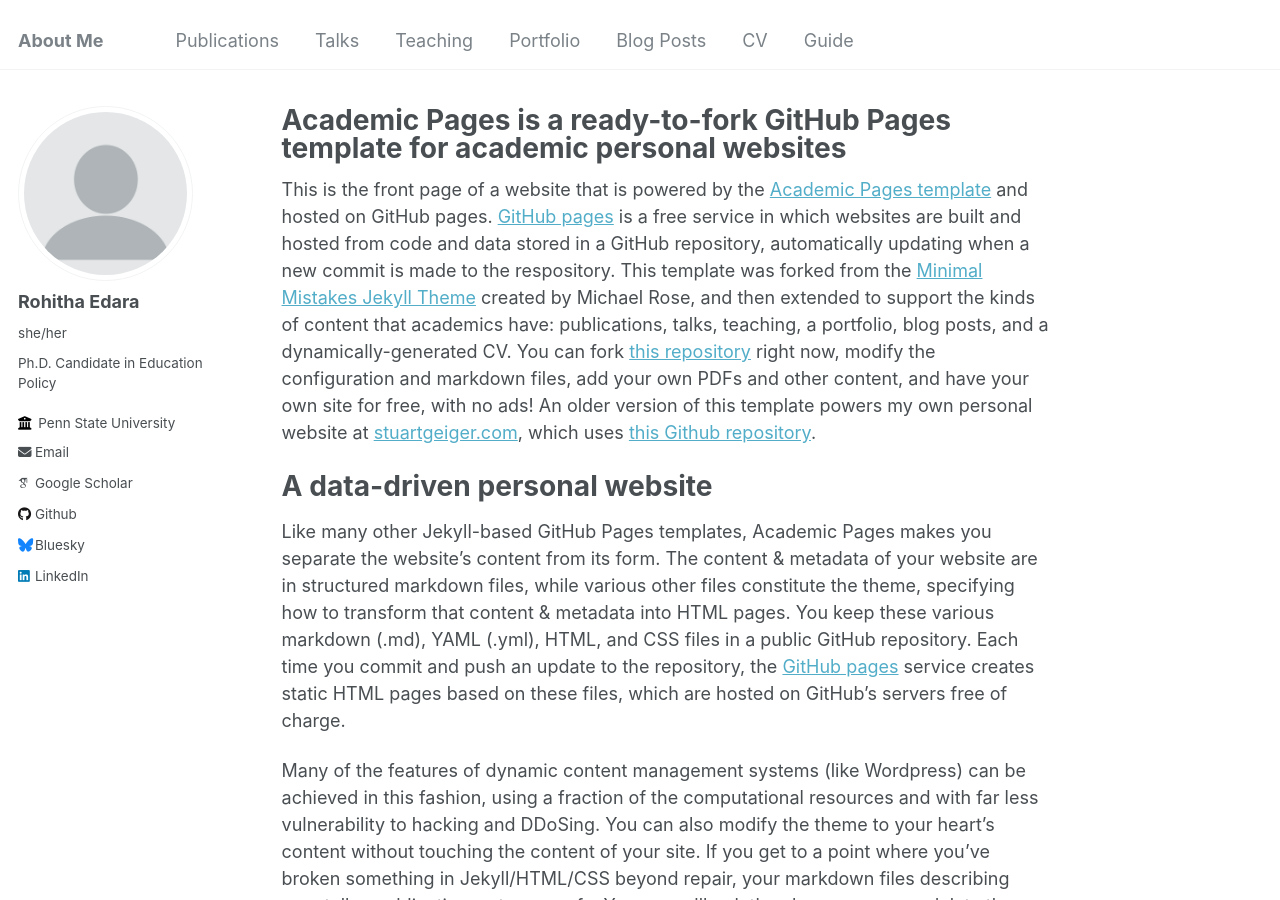
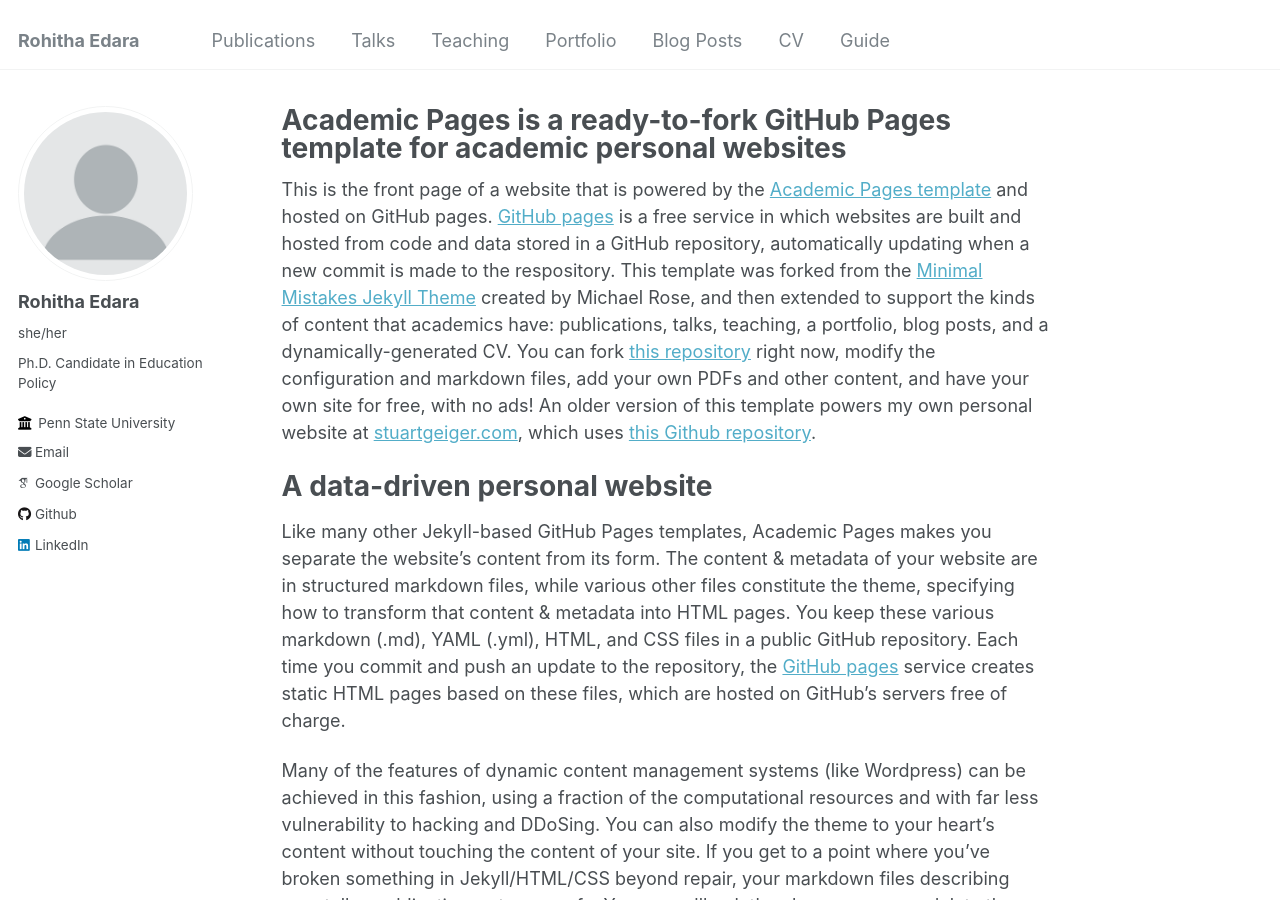
Before and after one commit to rohitha-edara/rohitha-edara.github.io, a Jekyll site: the page built from _pages/about.md, in a window 1280 px wide and 900 px high. Built offline with Jekyll 4.4.1, drawn with Linux system fonts in a browser that asks for light colours; some web fonts are replaced.

Commit message:
Update _config.yml

```diff
--- a/_config.yml
+++ b/_config.yml
@@ -8,7 +8,7 @@
 
 # Basic Site Settings
 locale                   : "en-US"
-title                    : "About Me"
+title                    : "Rohitha Edara"
 title_separator          : "-"
 name                     : &name "Rohitha Edara"
 description              : &description "Ph.D. Candidate in Education Policy"
@@ -46,7 +46,7 @@
   stackoverflow    : # User number or user number and name (i.e., use "1" or "1/jeff-atwood")
 
   # Social media
-  bluesky          : "bsky.app" # Replace this with you Bluesky username
+  bluesky          : #"bsky.app" # Replace this with you Bluesky username
   facebook         : # Username
   flickr           : # Username
   foursquare       : # Username
```
